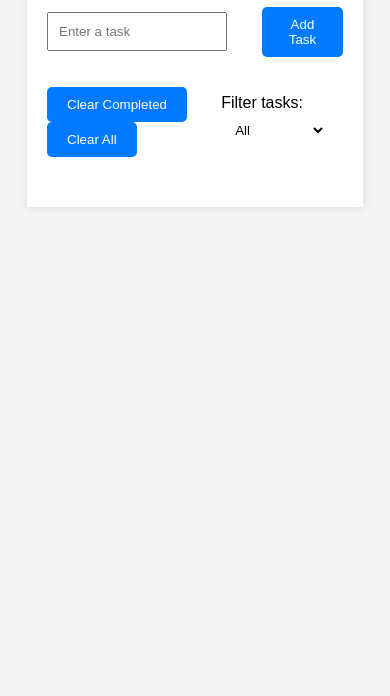
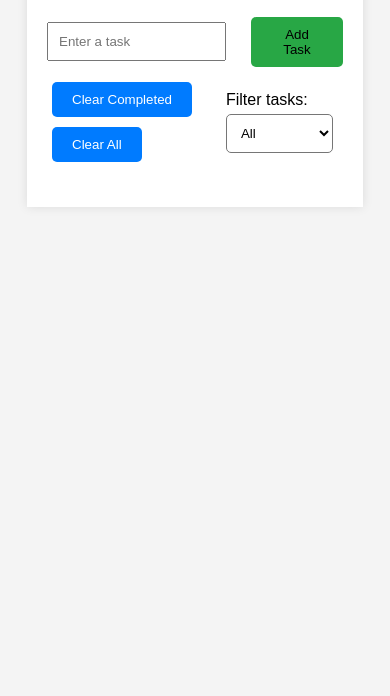
Before and after one commit to jonathangalimberti/to-do-list, a plain HTML site: page index.html in a window 390 px wide. Shown: the part 148-844 px from the top of the page. Drawn offline with Linux system fonts and the light colour scheme.

Commit message:
modificación de estilos con responsive design

```diff
--- a/index.html
+++ b/index.html
@@ -10,7 +10,7 @@
     <header></header>
     <main>
       <div id="theme-toggle">
-        <button id="toggle-theme-button">Toggle Theme</button>
+        <button id="toggle-theme-button" class="button">Toggle Theme</button>
       </div>
       <div id="task-manager">
         <h1>To do list</h1>
@@ -21,8 +21,8 @@
           </section>
           <section class="container">
             <div>
-              <button id="clear-completed-button">Clear Completed</button>
-              <button id="clear-all-button">Clear All</button>
+              <button id="clear-completed-button" class="button">Clear Completed</button>
+              <button id="clear-all-button" class="button">Clear All</button>
             </div>
             <div>
               <span>Filter tasks:</span>
--- a/style.css
+++ b/style.css
@@ -20,8 +20,8 @@
 
 #task-input {
   padding: 10px;
-  width: 70%;
-  margin-right: 10px;
+  width: 55%;
+  /* margin-right: 10px; */
 }
 
 #task-list {
@@ -67,13 +67,12 @@
   display: flex;
     gap: 25px;
     align-items: center;
-    justify-content: space-around;
-    margin-top: 10px;
-    margin-bottom: 10px;
-    padding: 10px 0;
+    justify-content: space-between;
+    padding-top: 10px;
 }
 
-button {
+.button {
+  margin: 5px;
   padding: 10px 20px;
   background-color: #007BFF;
   color: white;
@@ -83,10 +82,24 @@
 }
 
 .filter-button {
+  margin-top: 5px;
   padding: 10px;
   background-color: #fff;
   color: black;
+  border-radius: 5px;
+  cursor: pointer;
+}
+
+.submit-button {
+  padding: 10px 20px;
+  background-color: #28a745;
   border: none;
   border-radius: 5px;
   cursor: pointer;
 }
+
+@media screen and (min-width:500px) {
+  #task-input {
+    width: 70%;
+  }
+}
```
